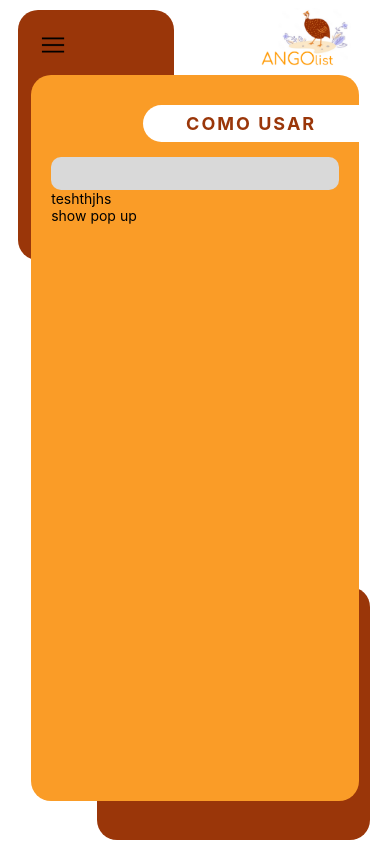
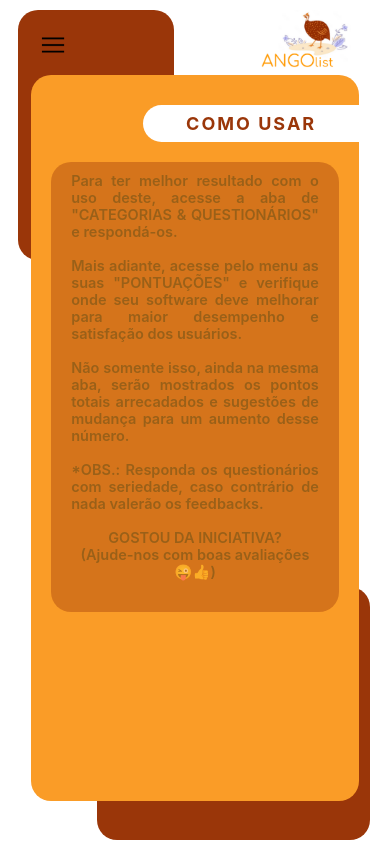
Before and after one commit to R-o-d-r-i-g-o/angolist---mobile, a React Native app: screen /Home in a window 390 px wide. Built offline with nearby package versions, Linux system fonts and the light colour scheme.

Commit message:
feat: add discovery text

```diff
--- a/src/components/PopUp/changeScreen/index.tsx
+++ b/src/components/PopUp/changeScreen/index.tsx
@@ -40,5 +40,5 @@ const Sample = styled.View`
 const PopUpButton = styled.TouchableOpacity`
   background: yellow;
   padding: 10px 20px;
-  border-radius: 10;
+  border-radius: 10px;
 `;
--- a/src/pages/home/index.tsx
+++ b/src/pages/home/index.tsx
@@ -1,7 +1,7 @@
 import React from 'react';
 import styled from 'styled-components/native';
 import {useNavigation} from '@react-navigation/native';
-import {Text, TouchableOpacity} from 'react-native';
+import {TouchableOpacity} from 'react-native';
 import {NativeStackNavigationProp} from '@react-navigation/native-stack/lib/typescript/src/types';
 import {RootStackParams} from './../../App';
 import color from './../../utils/colors';
@@ -25,11 +25,28 @@ export const Home: React.FC = () => {
             <MainText>Como usar</MainText>
           </MainTitle>
         )}
-        <SearchFiled />
-        <Text>teshthjhs</Text>
-        <TouchableOpacity onPress={() => navigation.navigate('PopUp')}>
-          <Text>show pop up</Text>
-        </TouchableOpacity>
+        {/* <SearchFiled /> */}
+        <Container>
+          <DiscoveryText>
+            Para ter melhor resultado com o uso deste, acesse a aba de
+            "CATEGORIAS & QUESTIONÁRIOS" e respondá-os.
+            {'\n\n'}
+            Mais adiante, acesse pelo menu as suas "PONTUAÇÕES" e verifique onde
+            seu software deve melhorar para maior desempenho e satisfação dos
+            usuários.
+            {'\n\n'}
+            Não somente isso, ainda na mesma aba, serão mostrados os pontos
+            totais arrecadados e sugestões de mudança para um aumento desse
+            número.
+            {'\n\n'}
+            *OBS.: Responda os questionários com seriedade, caso contrário de
+            nada valerão os feedbacks.
+            {'\n\n'}
+          </DiscoveryText>
+          <AvaliationText>
+            GOSTOU DA INICIATIVA?{'\n'}(Ajude-nos com boas avaliações 😜👍)
+          </AvaliationText>
+        </Container>
       </BaseContainer>
     </FullScreen>
   );
@@ -47,7 +64,7 @@ const LogoImage = styled.Image`
   width: 90px;
   position: absolute;
   right: 10%;
-  top: 1%;
+  top: 10px;
 `;
 
 const MenuImage = styled.Image`
@@ -101,10 +118,31 @@ const MainText = styled.Text`
   color: ${color.baseBrown};
 `;
 
-const SearchFiled = styled.TextInput`
-  background: ${color.baseGray};
-  margin-top: 15px;
-  margin-right: 20px;
-  border-radius: 10px;
-  padding: 8px 15px;
+const Container = styled.View`
+  /* width: 80%; */
+  margin: 20px 20px 20px 0px;
+  background: ${color.baseBrown};
+  opacity: 0.38;
+  padding: 10px 20px;
+  border-radius: 20px;
+  height: 450px;
 `;
+
+const DiscoveryText = styled.Text`
+  font-weight: 600;
+  font-size: 14.5px;
+  text-align: justify;
+  color: black;
+`;
+
+const AvaliationText = styled(DiscoveryText)`
+  text-align: center;
+`;
+
+// const SearchFiled = styled.TextInput`
+//   background: ${color.baseGray};
+//   margin-top: 15px;
+//   margin-right: 20px;
+//   border-radius: 10px;
+//   padding: 8px 15px;
+// `;
```
